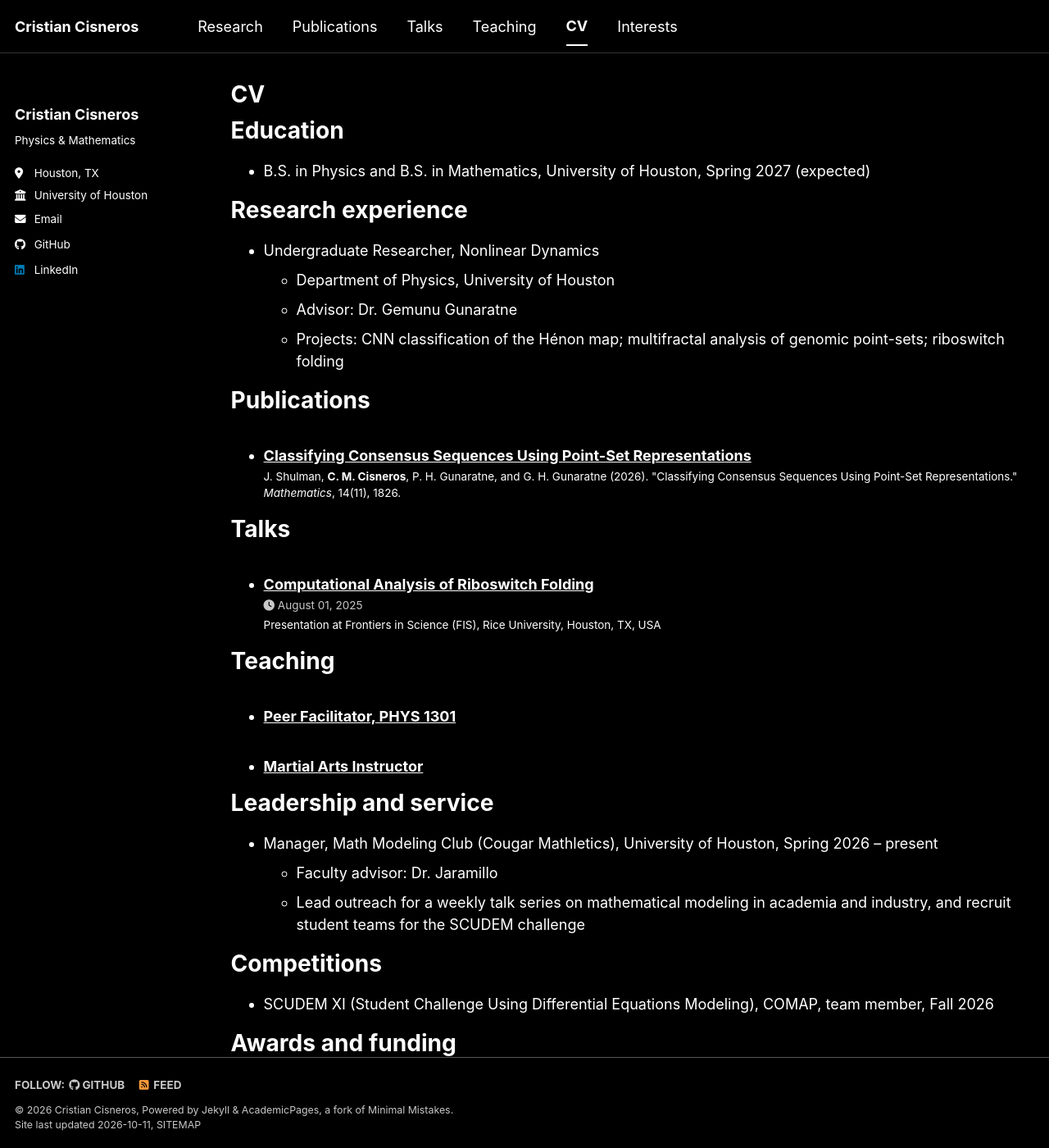
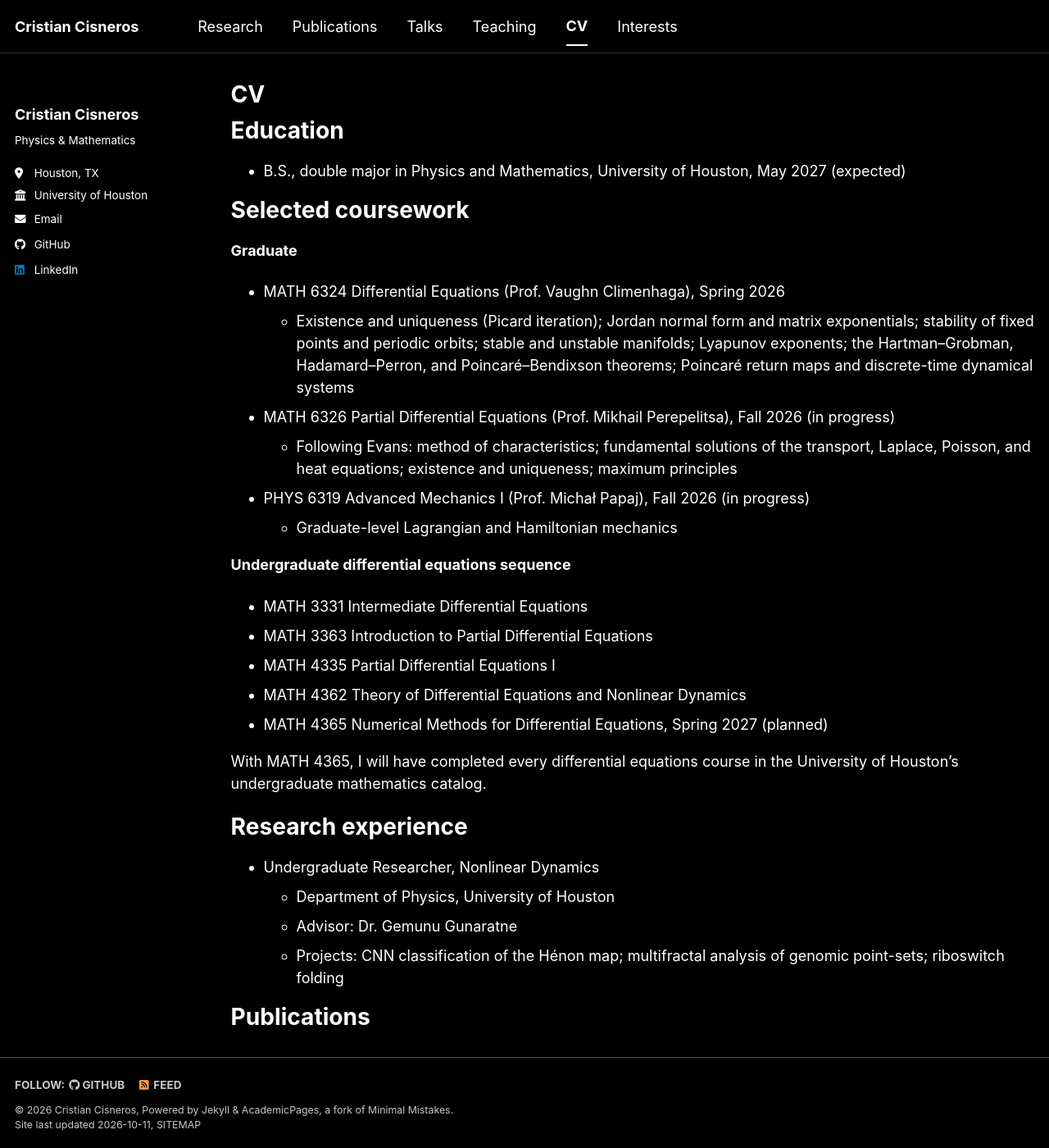
Before and after one commit to cristiancisneros06/cristiancisneros06.github.io, a Jekyll site: the page built from _pages/cv.md, in a window 1280 px wide and 1400 px high. Shown: the whole window at 82% size. Built offline with Jekyll 4.4.1, drawn with Linux system fonts in a browser that asks for light colours; a style sheet for code colours, icons or effects is not loaded.

Commit message:
Add selected coursework to CV and fix degree wording
One B.S. with a double major in Physics and Mathematics (May 2027);
list graduate courses and the undergraduate differential equations
sequence.

Co-Authored-By: Claude Opus 5.5 <noreply@anthropic.com>
Claude-Session: https://claude.ai/code/session_0194BYiZ6sAiDzrCffZQx2Wf

```diff
--- a/_pages/cv.md
+++ b/_pages/cv.md
@@ -14,7 +14,28 @@ redirect_from:
 
 Education
 ======
-* B.S. in Physics and B.S. in Mathematics, University of Houston, Spring 2027 (expected)
+* B.S., double major in Physics and Mathematics, University of Houston, May 2027 (expected)
+
+Selected coursework
+======
+**Graduate**
+
+* MATH 6324 Differential Equations (Prof. Vaughn Climenhaga), Spring 2026
+  * Existence and uniqueness (Picard iteration); Jordan normal form and matrix exponentials; stability of fixed points and periodic orbits; stable and unstable manifolds; Lyapunov exponents; the Hartman–Grobman, Hadamard–Perron, and Poincaré–Bendixson theorems; Poincaré return maps and discrete-time dynamical systems
+* MATH 6326 Partial Differential Equations (Prof. Mikhail Perepelitsa), Fall 2026 (in progress)
+  * Following Evans: method of characteristics; fundamental solutions of the transport, Laplace, Poisson, and heat equations; existence and uniqueness; maximum principles
+* PHYS 6319 Advanced Mechanics I (Prof. Michał Papaj), Fall 2026 (in progress)
+  * Graduate-level Lagrangian and Hamiltonian mechanics
+
+**Undergraduate differential equations sequence**
+
+* MATH 3331 Intermediate Differential Equations
+* MATH 3363 Introduction to Partial Differential Equations
+* MATH 4335 Partial Differential Equations I
+* MATH 4362 Theory of Differential Equations and Nonlinear Dynamics
+* MATH 4365 Numerical Methods for Differential Equations, Spring 2027 (planned)
+
+With MATH 4365, I will have completed every differential equations course in the University of Houston's undergraduate mathematics catalog.
 
 Research experience
 ======
```
Also changed, not shown: _pages/about.md (+1 -1 lines).
